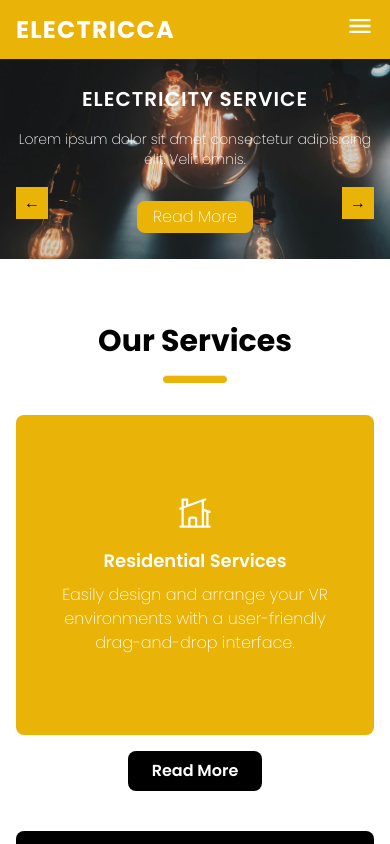
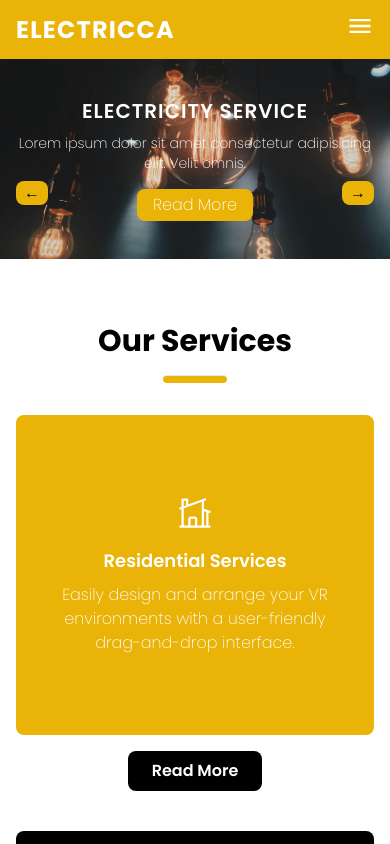
Before and after one commit to SheraziJanjua/electreicca, a React (Vite) app: page / in a window 390 px wide. Shown: the top 844 px of the page. Built offline with nearby package versions, Linux system fonts and the light colour scheme.

Commit message:
5th commit

```diff
--- a/src/Components/Herosection.jsx
+++ b/src/Components/Herosection.jsx
@@ -45,7 +45,7 @@ function Herosection() {
 
         <div className='max-w-[960px] mx-auto flex flex-col lg:flex-row justify-center items-center p-2'>
           <div className='order-2 lg:max-w-2.5xl xl:max-w-3xl px-2'>
-            <h2 className='font-semibold text-center lg:text-left text-lg md:text-xl lg:text-2xl xl:text-3xl tracking-wider mt-8'>
+            <h2 className='font-semibold text-left text-lg md:text-xl lg:text-2xl xl:text-3xl tracking-wider mt-8'>
               Slightly believable. If you are going
             </h2>
             <p className='mt-2 leading-relaxed text-base md:text-lg lg:text-lg xl:text-2xl tracking-wide'>
--- a/src/Components/Navbar.jsx
+++ b/src/Components/Navbar.jsx
@@ -17,7 +17,7 @@ function Navbar() {
         <div className='text-white font-bold text-2xl tracking-wider md:text-3xl lg:text-4xl'>
           ELECTRICCA
         </div>
-        <ul className="hidden sm:flex space-x-1.5  md:space-x-3 text-white text-sm md:text-base lg:text-lg">
+        <ul className="hidden sm:flex space-x-1.5 md:space-x-3 text-white text-sm md:text-base lg:text-lg">
           {navItems.map((item, index) => (
             <li
               key={item.label}
@@ -35,9 +35,9 @@ function Navbar() {
         </div>
       </div>
       <div
-        className={`absolute top-16 py-6 right-0 z-20 bg-yellow-400 w-full overflow-hidden transition-all duration-1000 ease-in-out ${mobile ? 'max-h-64 opacity-100' : 'max-h-0 opacity-0'}`}
+        className={`sm:hidden absolute top-15 py-7 right-0 z-20 bg-yellow-400 w-full overflow-hidden transition-all duration-1000 ease-in-out ${mobile ? 'max-h-64 opacity-100' : 'max-h-0 opacity-0'} sm:max-h-64 sm:opacity-100`}
       >
-        <ul className={`flex flex-col items-center  font-semibold text-white text-sm space-y-2 transition-opacity duration-300 ${mobile ? 'opacity-100' : 'opacity-0'}`}>
+        <ul className={`flex flex-col items-center font-semibold text-white text-sm space-y-2 transition-opacity duration-300 ${mobile || window.innerWidth >= 640 ? 'opacity-100' : 'opacity-0'}`}>
           {navItems.map((item, index) => (
             <li
               key={item.label}
--- a/src/Components/Slider.jsx
+++ b/src/Components/Slider.jsx
@@ -9,7 +9,7 @@ const Sliderr = () => {
 
   const NextArrow = () => (
     <div
-      className="bg-yellow-500 w-8 h-8 cursor-pointer text-black hover:bg-white flex items-center justify-center absolute bottom-[20%] md:bottom-[32%] lg:bottom-[40%] right-4 ipad:right-0 lg:right-[-10px] xl:right-[-10px] z-10"
+      className="bg-yellow-500 w-8 h-6  md:w-10 md:h-10 cursor-pointer text-black hover:bg-white flex items-center  justify-center rounded-lg absolute bottom-[27%] right-4 md:bottom-[25%] lg:bottom-[22%] md:right-4 lg:right-[-10px] z-10 sm:right-2"
       onClick={() => sliderRef.current.slickNext()}
     >
       →
@@ -18,7 +18,7 @@ const Sliderr = () => {
 
   const PrevArrow = () => (
     <div
-      className="bg-yellow-500 w-8 h-8 cursor-pointer text-black hover:bg-white flex items-center justify-center absolute bottom-[20%] md:bottom-[32%] lg:bottom-[40%] left-4 ipad:left-0  lg:left-0 xl:left-[-10px] z-10"
+      className="bg-yellow-500 w-8 h-6  md:w-10 md:h-10 cursor-pointer text-black hover:bg-white grid place-items-center  rounded-lg absolute bottom-[27%] left-4 md:bottom-[25%] lg:bottom-[22%] md:left-4 lg:left-[-10px] z-10 sm:left-2"
       onClick={() => sliderRef.current.slickPrev()}
     >
       ←
@@ -42,13 +42,13 @@ const Sliderr = () => {
           {headslide.map((data, index) => (
             <div key={index} className="flex justify-center items-center h-full">
               <div className="text-center">
-                <h1 className="text-white text-xl md:text-4xl lg:text-6xl font-semibold mb-4 tracking-wider">
+                <h1 className="text-white text-xl md:text-4xl lg:text-6xl font-semibold mb-2 md:mb-4 tracking-wider">
                   {data.heading}
                 </h1>
-                <h2 className="text-white mt-4 px-[6px]  text-sm tracking-normal md:text-lg lg:text-xl lg:whitespace-nowrap">
+                <h2 className="text-white mt-2 md:mt-6 px-[6px] text-sm tracking-normal md:text-lg lg:text-xl lg:whitespace-nowrap">
                   {data.text}
                 </h2>
-                <button className="bg-yellow-500 px-4 py-1 md:px-8 md:py-2 lg:px-12 lg:py-4 text-white md:font-semibold rounded-lg mt-8">
+                <button className="bg-yellow-500 px-4 py-1 md:px-8 md:py-2 lg:px-12 lg:py-4 text-white md:font-semibold rounded-lg mt-4 md:mt-12">
                   {data.button}
                 </button>
               </div>
```
